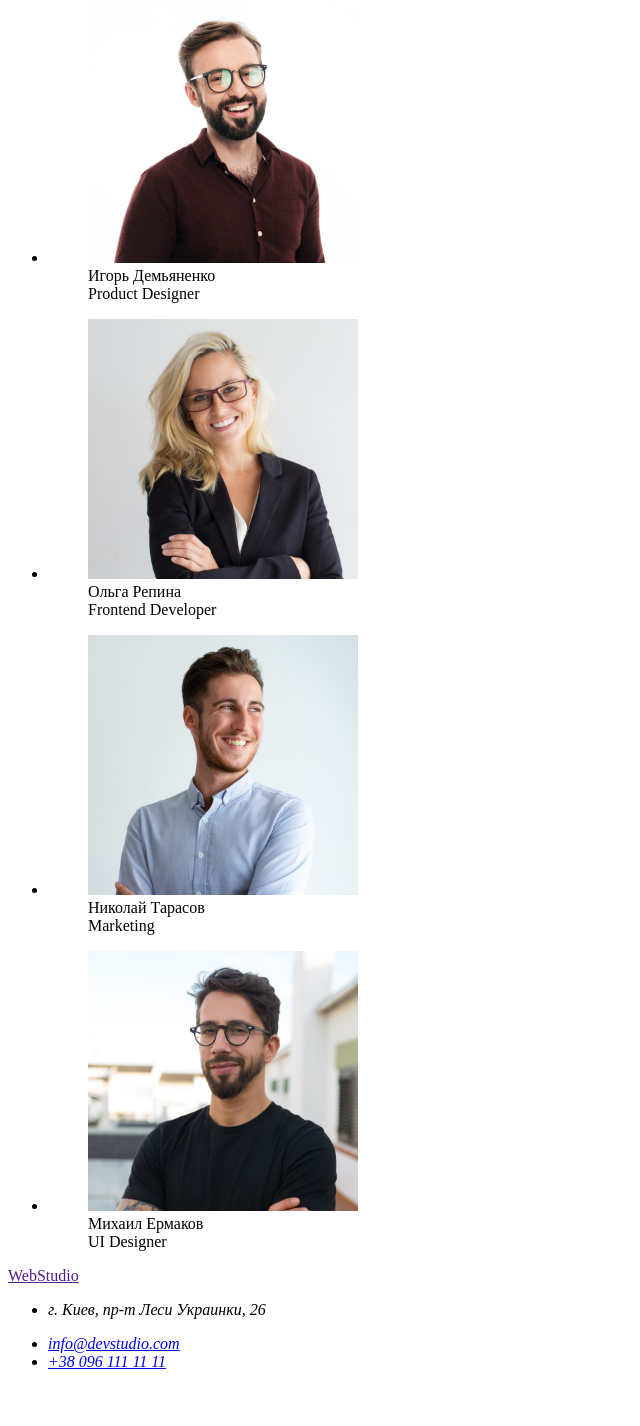
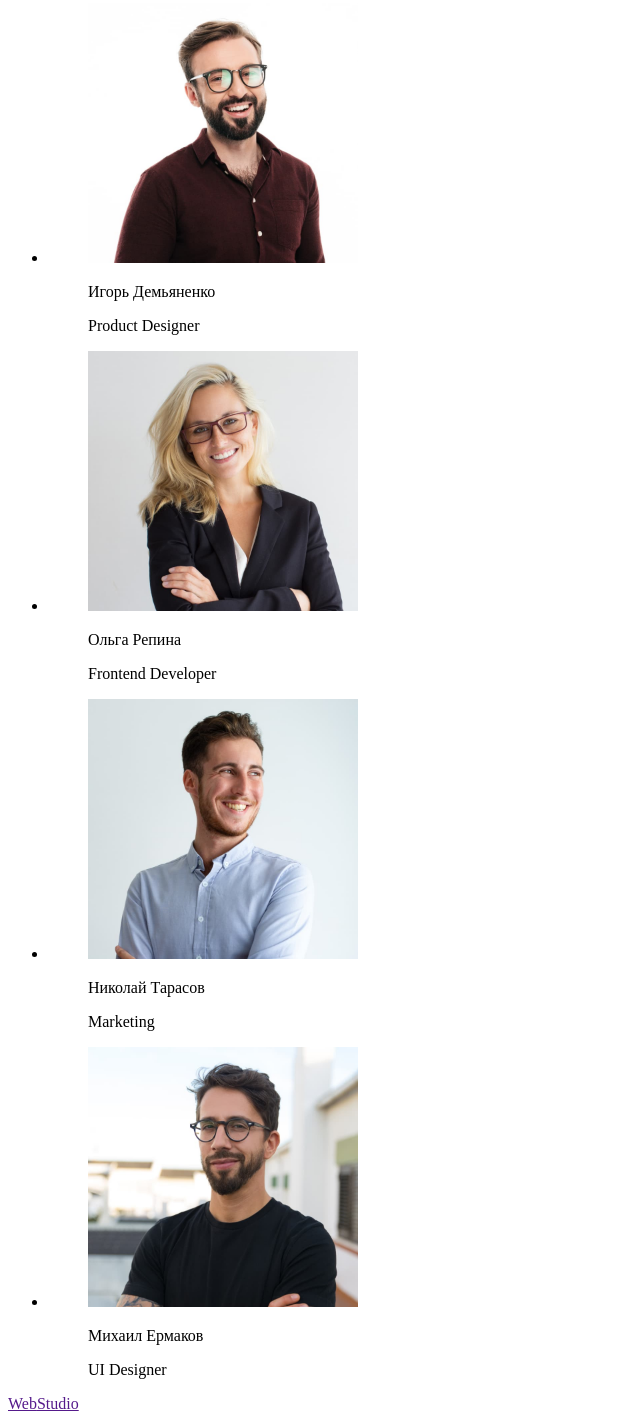
Before and after one commit to MaximKucheriaviy/goit-markup-hw-01, a plain HTML site: page index.html in a window 1280 px wide. Shown: the part 1570-2996 px from the top of the page, without its empty margins (0-640 px from the left). Before the commit the page ends 2957 px from the top, so only its background shows below. Drawn offline with Linux system fonts and the light colour scheme.

Commit message:
Исправление figcaption

```diff
--- a/index.html
+++ b/index.html
@@ -32,7 +32,7 @@
                     <a href="mailto:info@devstudio.com">info@devstudio.com</a>
                 </li>
                 <li>
-                    <a href="tel:+38 096 111 11 11">+38 096 111 11 11</a>
+                    <a href="tel:+380961111111">+38 096 111 11 11</a>
                 </li>
             </ul>
         </section>
@@ -86,28 +86,28 @@
                 <li>
                     <figure>
                         <img src="images/img1.jpg" alt="Фото человека" width="270">
-                        <figcaption>Игорь Демьяненко</figcaption>
+                        <p>Игорь Демьяненко</p>
                         <figcaption>Product Designer</figcaption>
                     </figure>
                 </li>
                 <li>
                     <figure>
                         <img src="images/img2.jpg" alt="Фото человека"  width="270">
-                        <figcaption>Ольга Репина</figcaption>
+                        <p>Ольга Репина</p>
                         <figcaption>Frontend Developer</figcaption>
                     </figure>
                 </li>
                 <li>
                     <figure>
                         <img src="images/img3.jpg" alt="Фото человека"  width="270">
-                        <figcaption>Николай Тарасов</figcaption>
+                        <p>Николай Тарасов</p>
                         <figcaption>Marketing</figcaption>
                     </figure>
                 </li>
                 <li>
                     <figure>
                         <img src="images/img4.jpg" alt="Фото человека" width="270">
-                        <figcaption>Михаил Ермаков</figcaption>
+                        <p>Михаил Ермаков</p>
                         <figcaption>UI Designer</figcaption>
                     </figure>
                 </li>
@@ -128,7 +128,7 @@
                     <a href="mailto:info@devstudio.com">info@devstudio.com</a>
                 </li>
                 <li>
-                    <a href="tel:+38 096 111 11 11">+38 096 111 11 11</a>
+                    <a href="tel:+380961111111">+38 096 111 11 11</a>
                 </li>
             </ul>
         </address>
```
